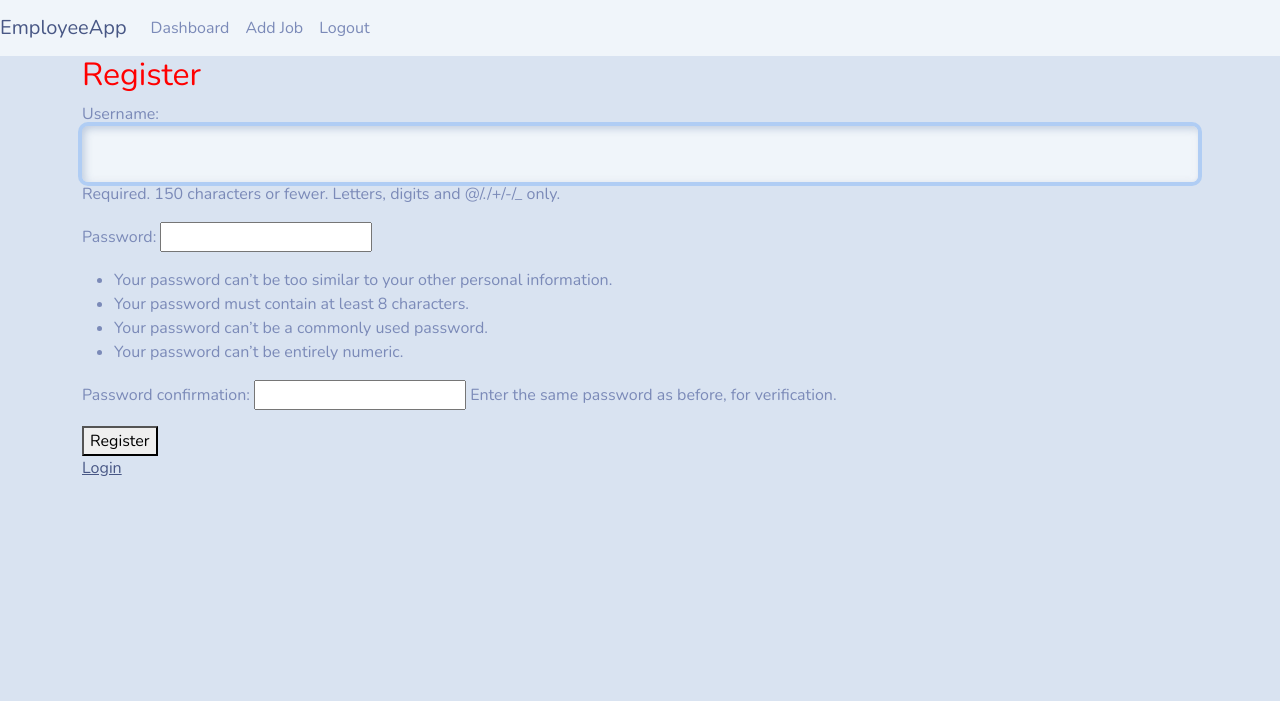
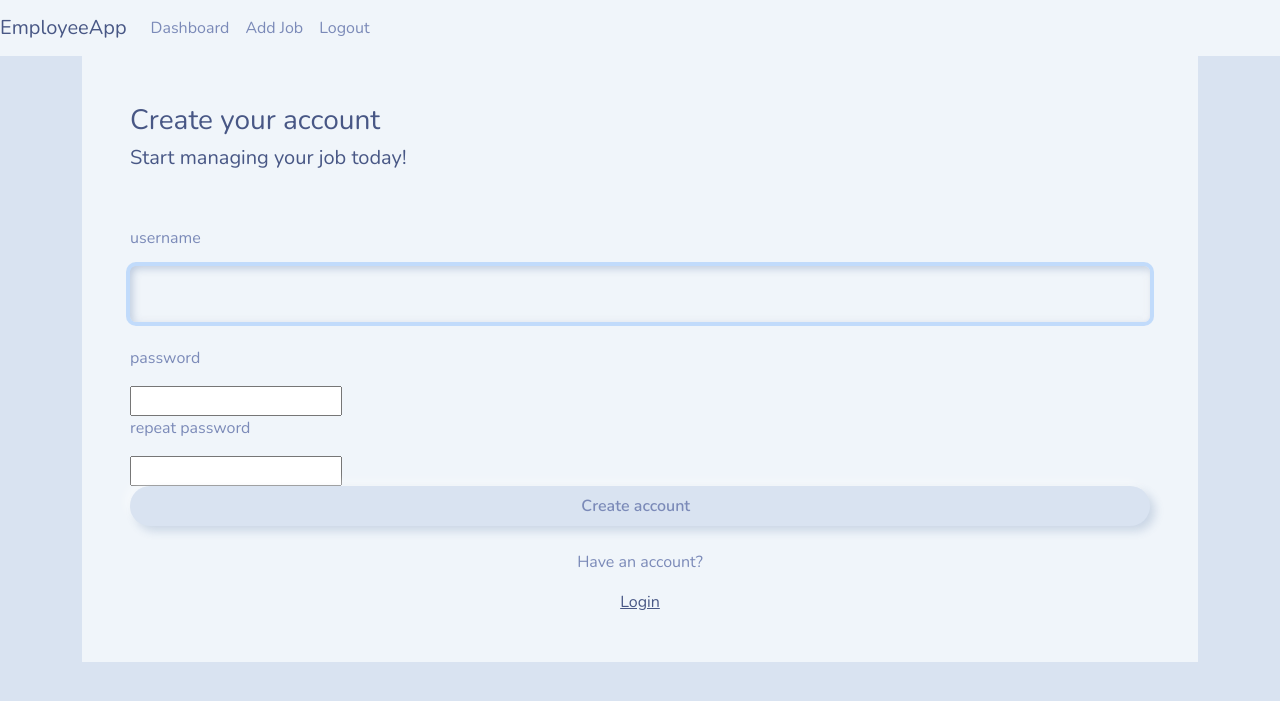
Before and after one commit to RimPeter/employeeapp-ver6, a Django app: page /register/ in a window 1280 px wide. Shown: the top 701 px of the page. Run offline with Django 4.2, Linux system fonts and the light colour scheme.

Commit message:
Making register.html functional

```diff
--- a/employeeapp/templates/employeeapp/index.html
+++ b/employeeapp/templates/employeeapp/index.html
@@ -7,7 +7,10 @@
     <p>Welcome, {{ user.username }}</p>
     <form method="post">
     {% csrf_token %}
-    <button type="submit">Clock In</button>
+    <form action="{% url 'clock_in' %}" method="get">
+    <button type="submit">Clock-in</button>
+</form>
+
 </form>
 
     <table>
--- a/employeeapp/templates/employeeapp/login.html
+++ b/employeeapp/templates/employeeapp/login.html
@@ -17,7 +17,7 @@
     </div>
     <div class="text-center">
       <p>Don't have an account?</p>
-      <a href="{% url '' %}"> Register Here</a>
+      <a href="{% url 'register' %}"> Register Here</a>
     </div>
 </body>
 
--- a/employeeapp/templates/employeeapp/register.html
+++ b/employeeapp/templates/employeeapp/register.html
@@ -1,10 +1,52 @@
 {% extends "employeeapp/base.html" %}
 {% block content %}
-    <h2>Register</h2>
-    <form method="POST">
-        {% csrf_token %}
-        {{ form.as_p }}
-        <button type="submit">Register</button>
-    </form>
-    <a href="{% url 'login' %}">Login</a>
+
+    <body>
+
+        <div class="container bg-light shadow-md p-5 form-layout">
+
+            <h3> Create your account </h3>
+
+            <h5> Start managing your job today! </h5>
+
+            <hr>
+            <br>
+
+            <form method="POST" autocomplete="off">
+
+                {% csrf_token %}
+<p>username</p>
+                {{form.username}}
+
+                <br>
+<p>password</p>
+                {{form.password1}}
+
+                <br>
+<p>repeat password</p>
+                {{form.password2}}
+
+                <br>
+
+                <button type="submit" class="btn btn-primary w-100 btn-block p-2"> Create account &nbsp; <i class="fa fa-user" aria-hidden="true"></i> </button>
+
+
+            </form>
+
+            <br>
+
+            <div class="text-center">
+
+                <p> Have an account? </p> <a href="{% url 'login' %}"> Login </a>
+
+            </div>
+
+
+        </div>
+
+        <br>
+
+    </body>
+
+
 {% endblock %}
--- a/employeeapp/views.py
+++ b/employeeapp/views.py
@@ -90,7 +90,7 @@ def delete_job(request, pk):
     return redirect('dashboard')
 
 
-
+@login_required(login_url='login')
 @staff_member_required
 def clock_in_view(request):
     if request.method == 'POST':
@@ -102,6 +102,7 @@ def clock_in_view(request):
         form = ClockInForm()
     return render(request, 'clock_in.html', {'form': form})
 
+@login_required(login_url='login')
 @staff_member_required
 def clock_out_view(request):
     if request.method == 'POST':
```
